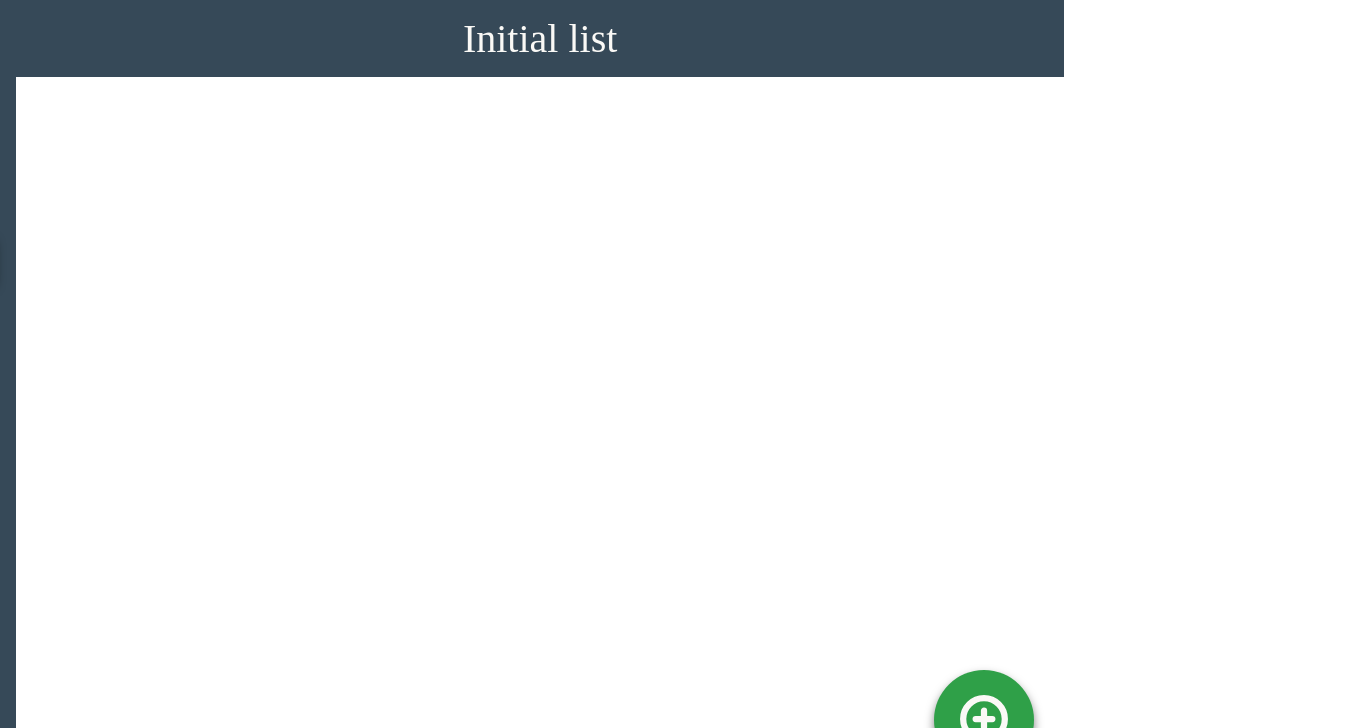
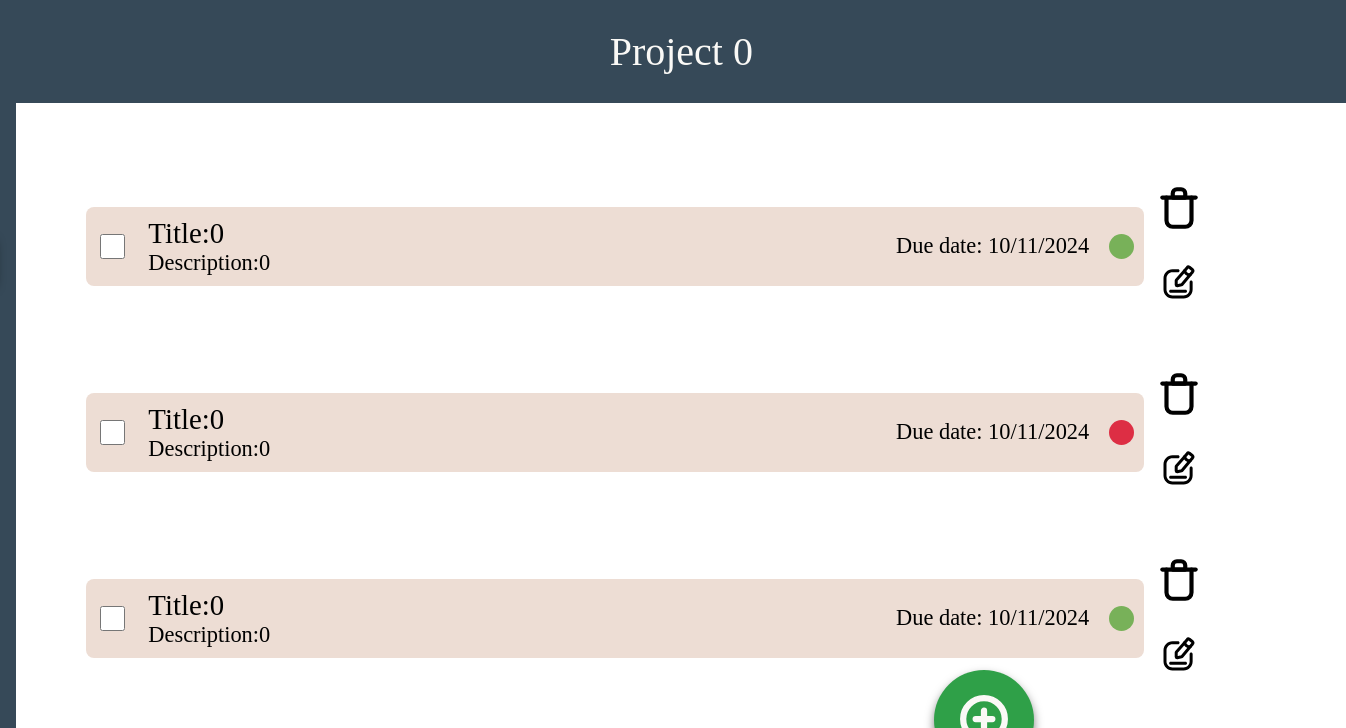
Before and after one commit to JustNormalProgrammer/odin-todo, a website built with webpack: page src/template.html in a window 1280 px wide. Shown: the top 728 px of the page, 1346 px wide, since content can reach past the window. Built offline with nearby package versions, Linux system fonts and the light colour scheme.

Commit message:
Add edit and delete button to todo's

```diff
--- a/src/index.js
+++ b/src/index.js
@@ -4,7 +4,8 @@ import addBtnImg from './assets/add-ellipse-svgrepo-com.svg'
 import greenCircle from './assets/priority/green-circle-svgrepo-com.svg'
 import yellowCircle from './assets/priority/yellow-circle-svgrepo-com.svg'
 import redCircle from './assets/priority/red-circle-svgrepo-com.svg'
-
+import deleteBtnImg from './assets/delete-3-svgrepo-com.svg'
+import editBtnImg from './assets/edit-svgrepo-com.svg'
 class TodoItem {
     static id = 0;
     isComplete = false;
@@ -81,12 +82,13 @@ function seedHelper() {
     }
 }
 const todoController = (function () {
-
-
     const dialog = document.querySelector('#todo-dialog');
+    const main = document.querySelector('main');
 
     function createTodoCard(todo) {
         const card = document.createElement('div');
+        const cardWrapper = document.createElement('div');
+        cardWrapper.classList.add('card-wrapper');
         card.classList.add('todo-item');
         const checkbox = document.createElement('input');
         checkbox.type = "checkbox";
@@ -113,10 +115,27 @@ const todoController = (function () {
         card.appendChild(divInfo);
         card.appendChild(divDate);
         card.appendChild(priority);
-        return card;
+        const btnGroup = document.createElement('div');
+        const delBtn = document.createElement('button');
+        const editBtn = document.createElement('button');
+        editBtn.dataset.id = todo.id;
+        delBtn.dataset.id = todo.id;
+        const delBtnInner = document.createElement('img');
+        const editBtnInner = document.createElement('img');
+        delBtnInner.src = deleteBtnImg;
+        editBtnInner.src = editBtnImg;
+        delBtn.appendChild(delBtnInner);
+        editBtn.appendChild(editBtnInner);
+        btnGroup.appendChild(delBtn);
+        btnGroup.appendChild(editBtn);
+        btnGroup.classList.add('card-btn-group')
+        cardWrapper.appendChild(card);
+        cardWrapper.appendChild(btnGroup);
+        return cardWrapper;
     }
 
     function createAddTodoButton(){
+        if(document.querySelector('.add-todo-btn')) return;
         const button = document.createElement('button');
         button.classList.add('add-todo-btn');
         const img = document.createElement('img');
@@ -125,7 +144,7 @@ const todoController = (function () {
         button.addEventListener('click', ()=>{
             dialog.showModal();
         })
-        return button;
+        main.appendChild(button);
     }
     return { createTodoCard, createAddTodoButton};
 })();
@@ -136,7 +155,6 @@ const projectDisplayController = (function () {
     const formProject = document.querySelector('#project-form');
     const ul = document.querySelector('.project-list');
     const projectHeader = document.querySelector('.project-header');
-    const main = document.querySelector('main');
 
     let activeProject = null;
     function getActiveProject() {
@@ -162,7 +180,7 @@ const projectDisplayController = (function () {
 
         button.addEventListener('click', () => {
             activeProject = project;
-            displayActiveProject(project);
+            displayActiveProject();
         });
         button.classList.add('list-btn');
         project.getStatus ? button.classList.add('list-btn-done') : button.classList.add('list-btn-todo');
@@ -179,7 +197,7 @@ const projectDisplayController = (function () {
         for (let todo of activeProject.todoList) {
             todoDisplayed.appendChild(todoController.createTodoCard(todo));
         }
-        main.appendChild(todoController.createAddTodoButton());
+        todoController.createAddTodoButton();
     }
 
     function displayActiveProjectHeader() {
@@ -189,8 +207,8 @@ const projectDisplayController = (function () {
         while (ul.firstChild) {
             ul.removeChild(ul.firstChild);
         }
-        if (projects.projectList[0]) {
-            activeProject = projects.projectList[0];
+        if (projects.projectList[1]) {
+            activeProject = projects.projectList[1];
             displayActiveProject()
         }
         for (let project of projects.projectList) {
--- a/src/style.css
+++ b/src/style.css
@@ -217,3 +217,16 @@ input[type="checkbox"]{
 .add-todo-btn img{
     width: 50px;
 }
+.card-wrapper{
+    display: flex;
+    align-items: center;
+}
+.card-btn-group button{
+    width: min-content;
+    border: none;
+    background-color: white;
+    padding: 10px;
+}
+.card-btn-group button img{
+    width: 50px;
+}
```
Also changed, not shown: src/assets/delete-3-svgrepo-com.svg (added), src/assets/edit-svgrepo-com.svg (added).
